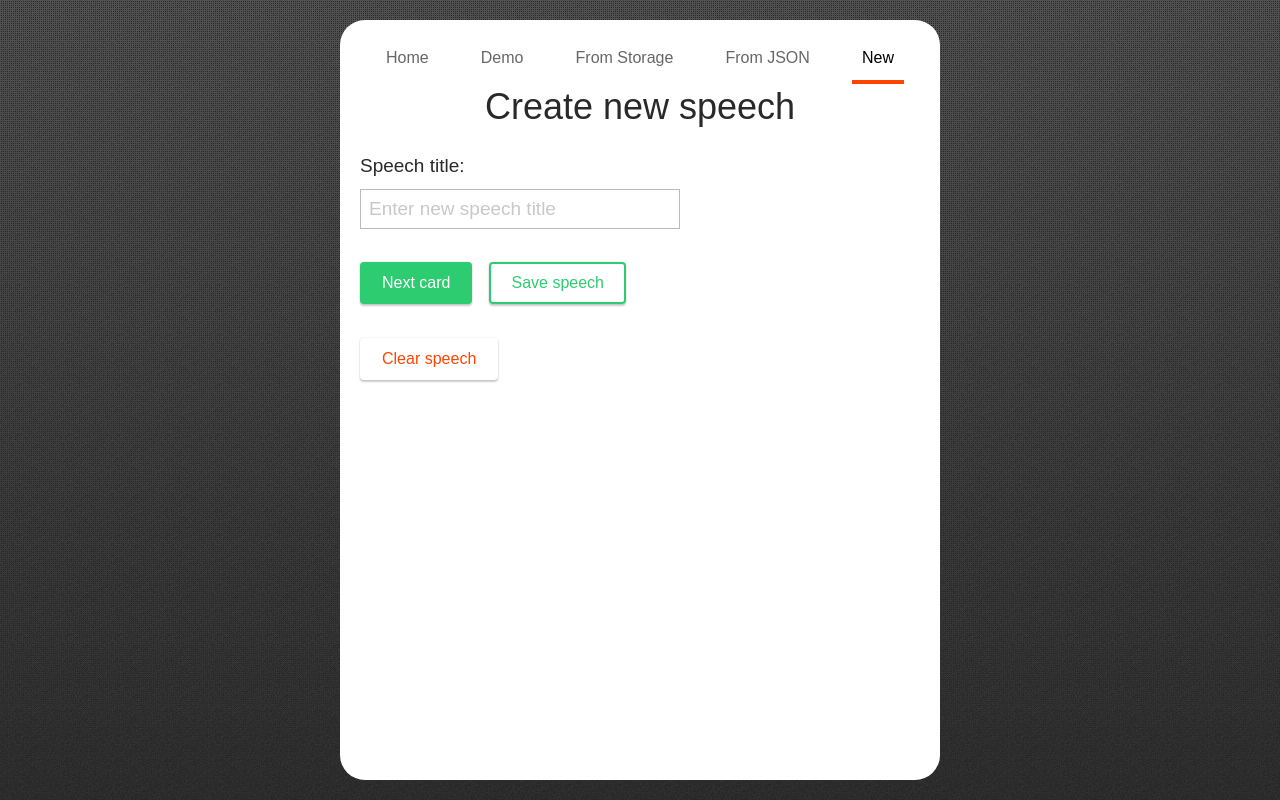
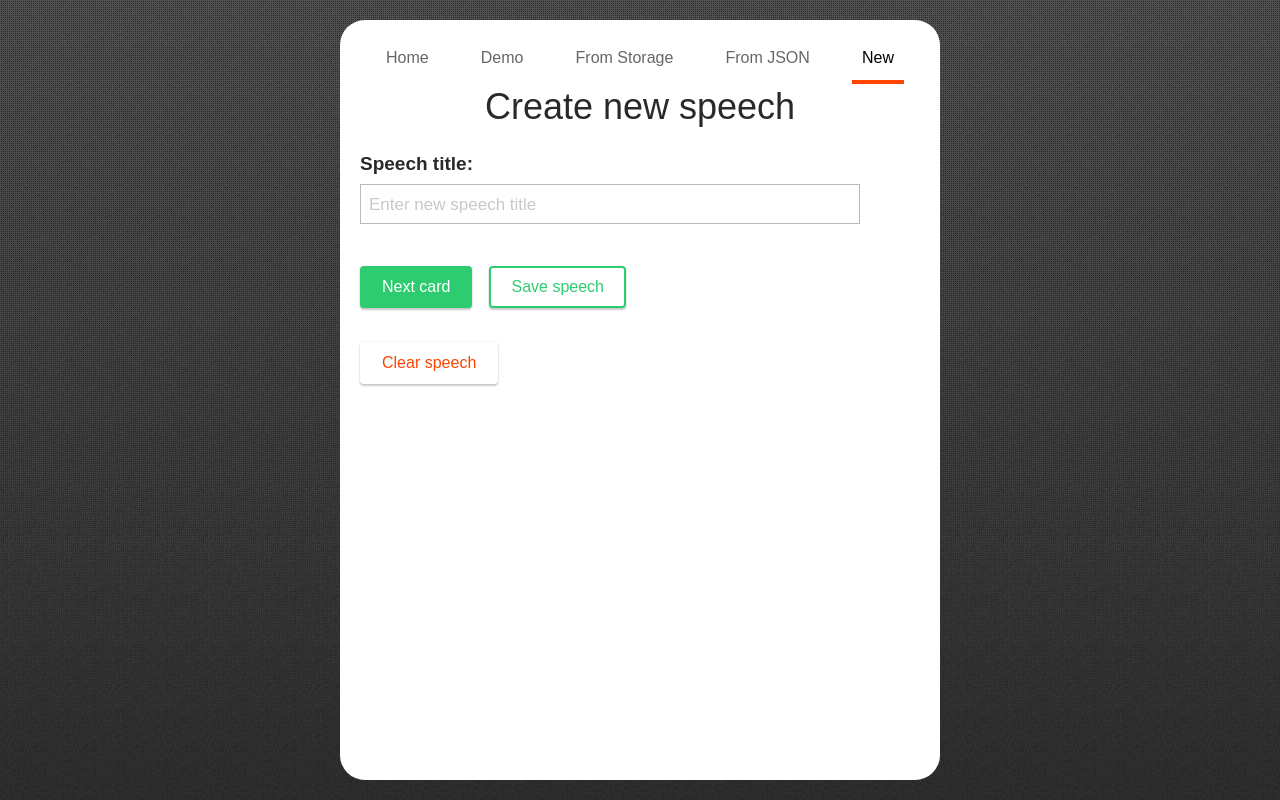
Before and after one commit to SW999/speech-cards, a React (Vite) app: page /#/new in a window 1280 px wide. Built offline with nearby package versions, Linux system fonts and the light colour scheme; a web font is replaced by a local one.

Commit message:
Add MainStep component

```diff
--- a/src/components/NewSpeech/FirstStep.tsx
+++ b/src/components/NewSpeech/FirstStep.tsx
@@ -12,9 +12,9 @@ export const FirstStep: FunctionComponent<FirstStepProps> = ({
 }) => {
   return (
     <div className="form-group">
-      <label htmlFor="speechTitle">Speech title:</label>
+      <label htmlFor="speech-title">Speech title:</label>
       <input
-        id="speechTitle"
+        id="speech-title"
         name="title"
         type="text"
         autoCapitalize="none"
--- /dev/null
+++ b/src/components/NewSpeech/MainStep.tsx
@@ -0,0 +1,58 @@
+import * as React from 'react';
+import { FormEvent, FunctionComponent } from 'react';
+
+type MainStepProps = {
+  content: string;
+  handleChange: (
+    e: FormEvent<HTMLInputElement> | FormEvent<HTMLTextAreaElement>
+  ) => void;
+  step: number;
+  title: string;
+};
+
+export const MainStep: FunctionComponent<MainStepProps> = ({
+  content,
+  handleChange,
+  step,
+  title,
+}) => {
+  return (
+    <div className="form-group">
+      <label htmlFor="step-title">{`Step ${step} title`}:</label>
+      <input
+        id="step-title"
+        name="title"
+        type="text"
+        autoCapitalize="none"
+        autoCorrect="off"
+        placeholder={`Enter step ${step} title`}
+        onChange={handleChange}
+        spellCheck={false}
+        value={title}
+      />
+      <label htmlFor="step-content">{`Step ${step} content`}:</label>
+      <span id="step-content-hint" className="step-content-hint">
+        Markdown{' '}
+        <a href="https://www.markdownguide.org/basic-syntax" target="_blank">
+          syntax
+        </a>{' '}
+        is available.
+      </span>
+      <textarea
+        id="step-content"
+        name="content"
+        rows={5}
+        aria-describedby="step-content-hint"
+        autoCapitalize="none"
+        autoCorrect="off"
+        placeholder={`Please use an asterisk before each item. New item should start from a new line:
+* Some idea
+* Next idea
+* And so on`}
+        onChange={handleChange}
+        spellCheck={false}
+        value={content}
+      />
+    </div>
+  );
+};
--- a/src/components/NewSpeech/MasterForm.tsx
+++ b/src/components/NewSpeech/MasterForm.tsx
@@ -1,9 +1,10 @@
 import * as React from 'react';
 import { FormEvent, FunctionComponent, useState } from 'react';
 import { FirstStep } from './FirstStep';
+import { MainStep } from './MainStep';
 
 export const MasterForm: FunctionComponent = () => {
-  const [speechData, setSpeechData] = useState({ title: '', speech: [] });
+  const [speechData, setSpeechData] = useState({ title: '' });
   const [step, setStep] = useState<number>(0);
 
   const handleSubmit = (e: FormEvent<HTMLFormElement>) => {
@@ -17,7 +18,10 @@ export const MasterForm: FunctionComponent = () => {
     if (step < 1) {
       setSpeechData(data => ({ ...data, [name]: value }));
     } else {
-      setSpeechData(data => ({ ...data, [`step${step}`]: { [name]: value } }));
+      setSpeechData(data => ({
+        ...data,
+        [`step${step}`]: { ...data[`step${step}`], [name]: value },
+      }));
     }
   };
 
@@ -34,9 +38,25 @@ export const MasterForm: FunctionComponent = () => {
   return (
     <form onSubmit={handleSubmit}>
       {step > 0 && (
-        <button className="btn btn-green" type="button" onClick={prevStep}>
-          Go back
-        </button>
+        <>
+          <button className="btn btn-green" type="button" onClick={prevStep}>
+            Go back
+          </button>
+          <MainStep
+            title={
+              speechData[`step${step}`]
+                ? speechData[`step${step}`].title || ''
+                : ''
+            }
+            content={
+              speechData[`step${step}`]
+                ? speechData[`step${step}`].content || ''
+                : ''
+            }
+            handleChange={handleChange}
+            step={step}
+          />
+        </>
       )}
       {step < 1 && (
         <FirstStep title={speechData.title} handleChange={handleChange} />
--- a/src/scss/components/_forms.scss
+++ b/src/scss/components/_forms.scss
@@ -3,26 +3,42 @@ $input-placeholder-color: lighten($input-border-color, 5%);
 
 ::-webkit-input-placeholder { /* Edge */
   color: $input-placeholder-color;
+  font-size: 1.7rem;
 }
 
 :-ms-input-placeholder { /* Internet Explorer 10-11 */
   color: $input-placeholder-color;
+  font-size: 1.7rem;
 }
 
 ::placeholder {
   color: $input-placeholder-color;
+  font-size: 1.7rem;
+}
+
+label,
+.step-content-hint {
+  display: block;
+  margin-bottom: .8rem;
+  font-size: 1.9rem;
+  line-height: 1.3158;
 }
 
 label {
-  display: block;
-  margin-bottom: .8rem;
-  font-size: 1.9rem;
+  font-weight: 600;
 }
 
-input {
-  width: 32rem;
-  margin-bottom: 1.6rem;
-  padding: 0.8rem;
+.step-content-hint {
+  margin-top: -.5rem;
+  color: #7a7a7a;
+}
+
+input,
+textarea {
+  width: 100%;
+  max-width: 50rem;
+  margin-bottom: 2.5rem;
+  padding: .8rem;
   border: 1px solid $input-border-color;
   font-size: 1.9rem;
   text-transform: none;
```
